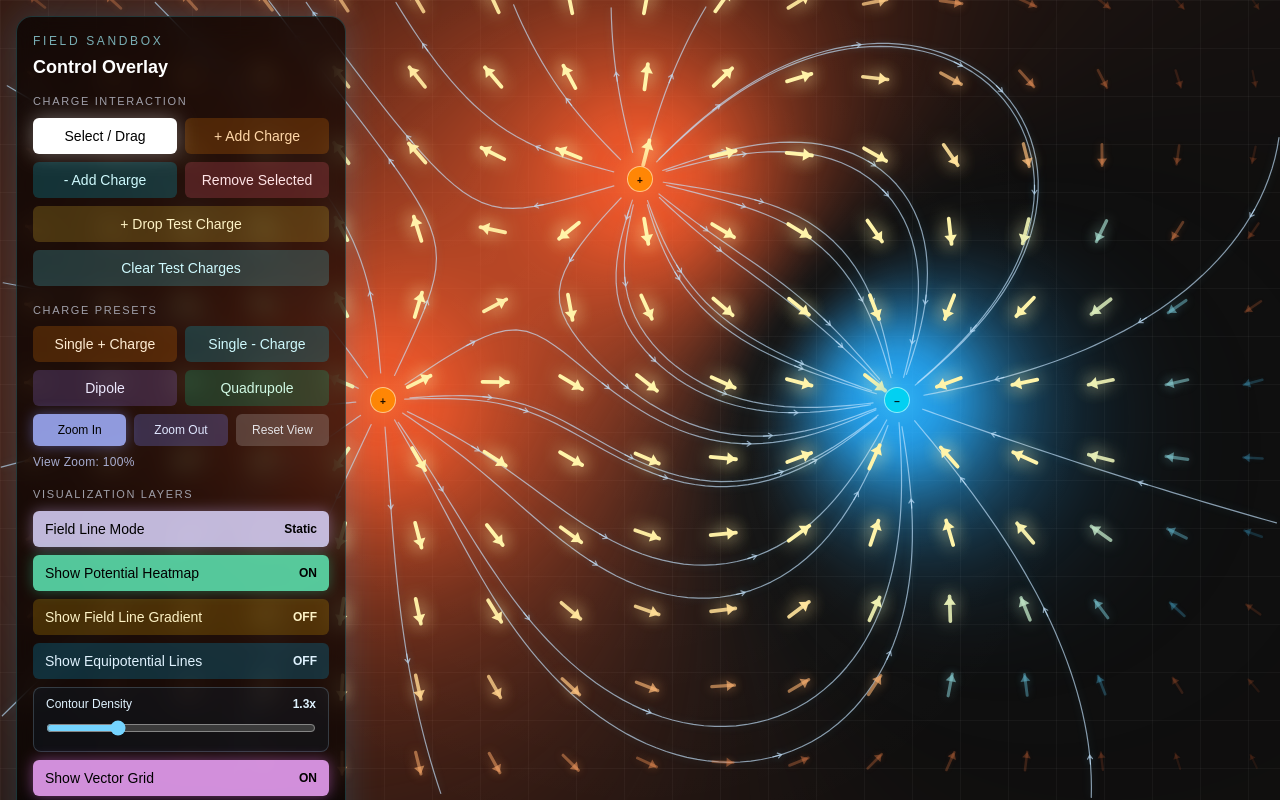
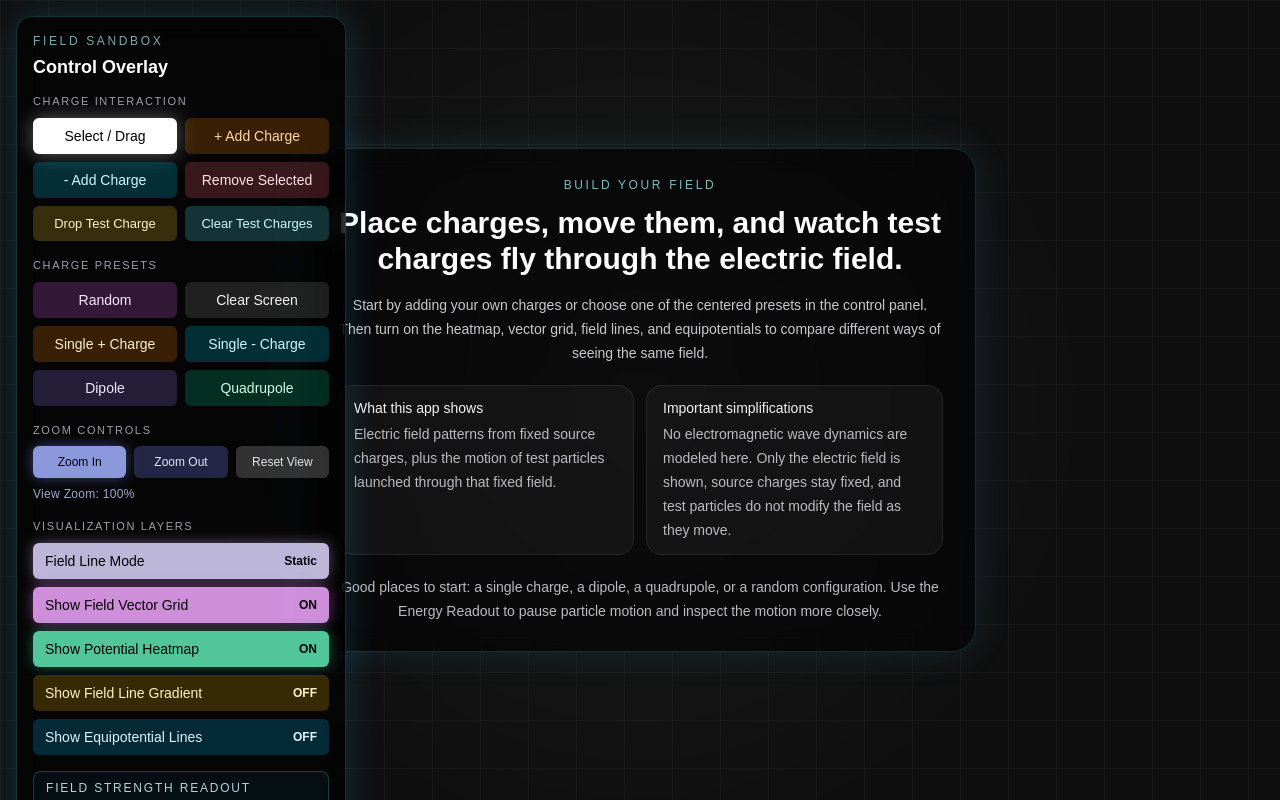
Before and after one commit to gowanuslobster/field-sandbox, a Next.js app: page /field-sandbox/ in a window 1280 px wide. Shown: the top 800 px of the page. Built offline with nearby package versions, Linux system fonts and the light colour scheme.

Commit message:
added start page with brief instructions. Made some layout changes

```diff
--- a/src/components/ElectricFieldSandbox.tsx
+++ b/src/components/ElectricFieldSandbox.tsx
@@ -43,12 +43,35 @@ const CHARGE_RADIUS_PX = 13;
 const MIN_ZOOM = 0.1;
 const MAX_ZOOM = 6.5;
 const SLINGSHOT_DRAG_TO_VELOCITY = 4.8;
+const INITIAL_CHARGES: Charge[] = [];
 
-const INITIAL_CHARGES: Charge[] = [
-  { id: "q1", position: { x: -0.72, y: 0 }, value: 1 },
-  { id: "q2", position: { x: 0.72, y: 0 }, value: -1 },
-  { id: "q3", position: { x: 0, y: 0.62 }, value: 1 },
-];
+function randomGaussian(): number {
+  const u1 = Math.max(Math.random(), 1e-8);
+  const u2 = Math.random();
+  return Math.sqrt(-2 * Math.log(u1)) * Math.cos(2 * Math.PI * u2);
+}
+
+function clamp(value: number, min: number, max: number): number {
+  return Math.min(max, Math.max(min, value));
+}
+
+function buildRandomPreset(): Charge[] {
+  const count = 3 + Math.floor(Math.random() * 3);
+  const charges: Charge[] = [];
+
+  for (let index = 0; index < count; index += 1) {
+    charges.push({
+      id: nextChargeId(),
+      position: {
+        x: clamp(randomGaussian() * 0.46, -1.15, 1.15),
+        y: clamp(randomGaussian() * 0.38, -0.82, 0.82),
+      },
+      value: Math.random() < 0.5 ? -1 : 1,
+    });
+  }
+
+  return charges;
+}
 
 function buildChargePreset(preset: ChargePresetKey): Charge[] {
   switch (preset) {
@@ -72,6 +95,8 @@ function buildChargePreset(preset: ChargePresetKey): Charge[] {
         { id: nextChargeId(), position: { x: -0.42, y: -0.42 }, value: -1 },
         { id: nextChargeId(), position: { x: 0.42, y: -0.42 }, value: 1 },
       ];
+    case "random":
+      return buildRandomPreset();
   }
 }
 
@@ -259,6 +284,13 @@ export function ElectricFieldSandbox() {
     setIsParticleMotionPaused(false);
     setInteractionMode("select");
   }, [clearSlingshot, setInteractionMode]);
+
+  const clearScreen = useCallback(() => {
+    clearTestParticles();
+    setCharges([]);
+    setSelectedChargeId(null);
+    resetView();
+  }, [clearTestParticles, resetView]);
 
   const applyChargePreset = useCallback((preset: ChargePresetKey) => {
     clearTestParticles();
@@ -513,6 +545,7 @@ export function ElectricFieldSandbox() {
         isParticleMotionPaused={isParticleMotionPaused}
         onInteractionModeChange={setInteractionMode}
         onChargePresetApply={applyChargePreset}
+        onClearScreen={clearScreen}
         onRemoveSelectedCharge={removeSelectedCharge}
         onClearTestCharges={clearTestParticles}
         onSelectedChargeValueChange={(nextValue) => {
@@ -563,6 +596,45 @@ export function ElectricFieldSandbox() {
           backgroundSize: "100% 100%, 48px 48px, 48px 48px",
         }}
       >
+        {charges.length === 0 ? (
+          <div className="pointer-events-none absolute inset-0 flex items-center justify-center px-8">
+            <div className="max-w-2xl rounded-3xl border border-cyan-200/15 bg-black/55 px-8 py-7 text-center shadow-[0_0_36px_rgba(56,189,248,0.12)] backdrop-blur-md">
+              <p className="text-xs font-medium uppercase tracking-[0.22em] text-cyan-200/75">
+                Build Your Field
+              </p>
+              <h2 className="mt-3 text-3xl font-semibold text-white">
+                Place charges, move them, and watch test charges fly through the electric field.
+              </h2>
+              <p className="mt-4 text-sm leading-6 text-zinc-200/88">
+                Start by adding your own charges or choose one of the centered presets in the
+                control panel. Then turn on the heatmap, vector grid, field lines, and
+                equipotentials to compare different ways of seeing the same field.
+              </p>
+              <div className="mt-5 grid gap-3 text-left text-sm text-zinc-300/88 md:grid-cols-2">
+                <div className="rounded-2xl border border-white/8 bg-white/4 px-4 py-3">
+                  <p className="font-medium text-zinc-100">What this app shows</p>
+                  <p className="mt-1 leading-6">
+                    Electric field patterns from fixed source charges, plus the motion of test
+                    particles launched through that fixed field.
+                  </p>
+                </div>
+                <div className="rounded-2xl border border-white/8 bg-white/4 px-4 py-3">
+                  <p className="font-medium text-zinc-100">Important simplifications</p>
+                  <p className="mt-1 leading-6">
+                    No electromagnetic wave dynamics are modeled here. Only the electric field is
+                    shown, source charges stay fixed, and test particles do not modify the field as
+                    they move.
+                  </p>
+                </div>
+              </div>
+              <p className="mt-5 text-sm leading-6 text-zinc-300/88">
+                Good places to start: a single charge, a dipole, a quadrupole, or a random
+                configuration. Use the Energy Readout to pause particle motion and inspect the
+                motion more closely.
+              </p>
+            </div>
+          </div>
+        ) : null}
         {/* Each visualization layer renders independently from the same source
             charges and camera bounds so students can mix overlays freely. */}
         <FieldHeatmap
--- a/src/components/FieldHeatmap.tsx
+++ b/src/components/FieldHeatmap.tsx
@@ -53,7 +53,7 @@ void main() {
   }
 
   float intensity = 1.0 - exp(-abs(potential) * uPotentialScale);
-  float alpha = pow(intensity, 0.8) * uOpacity;
+  float alpha = pow(intensity, 1.28) * uOpacity;
 
   vec3 positive = vec3(1.0, 0.36, 0.17);
   vec3 negative = vec3(0.15, 0.68, 1.0);
@@ -372,7 +372,7 @@ export function FieldHeatmap({
       context.uniform1i(uniforms.chargeCount, activeCharges.length);
       context.uniform3fv(uniforms.charges, chargeData);
       context.uniform1f(uniforms.softening, 0.04);
-      context.uniform1f(uniforms.potentialScale, 0.6);
+      context.uniform1f(uniforms.potentialScale, 0.34);
       context.uniform1f(uniforms.contourInterval, contourIntervalRef.current);
       context.uniform1f(uniforms.contourOpacity, contourOpacityRef.current);
       opacityCurrentRef.current +=
--- a/src/components/FieldSandboxControlPanel.tsx
+++ b/src/components/FieldSandboxControlPanel.tsx
@@ -15,7 +15,8 @@ export type ChargePresetKey =
   | "single_positive"
   | "single_negative"
   | "dipole"
-  | "quadrupole";
+  | "quadrupole"
+  | "random";
 
 type FieldSandboxControlPanelProps = {
   mode: InteractionMode;
@@ -34,6 +35,7 @@ type FieldSandboxControlPanelProps = {
   isParticleMotionPaused: boolean;
   onInteractionModeChange: (mode: InteractionMode) => void;
   onChargePresetApply: (preset: ChargePresetKey) => void;
+  onClearScreen: () => void;
   onRemoveSelectedCharge: () => void;
   onClearTestCharges: () => void;
   onSelectedChargeValueChange: (value: number) => void;
@@ -70,6 +72,7 @@ export function FieldSandboxControlPanel({
   isParticleMotionPaused,
   onInteractionModeChange,
   onChargePresetApply,
+  onClearScreen,
   onRemoveSelectedCharge,
   onClearTestCharges,
   onSelectedChargeValueChange,
@@ -140,18 +143,18 @@ export function FieldSandboxControlPanel({
         <button
           type="button"
           onClick={() => onInteractionModeChange("drop_test_charge")}
-          className={`col-span-2 rounded-md px-3 py-2 text-sm transition-all duration-200 ${
+          className={`rounded-md px-2 py-2 text-[13px] transition-all duration-200 ${
             mode === "drop_test_charge"
               ? "bg-amber-200 text-black shadow-[0_0_20px_rgba(255,226,153,0.42)]"
               : "bg-amber-300/20 text-amber-100 hover:bg-amber-300/35"
           }`}
         >
-          + Drop Test Charge
+          Drop Test Charge
         </button>
         <button
           type="button"
           onClick={onClearTestCharges}
-          className="col-span-2 rounded-md bg-cyan-300/20 px-3 py-2 text-sm text-cyan-100 transition-colors duration-200 hover:bg-cyan-300/35"
+          className="rounded-md bg-cyan-300/20 px-2 py-2 text-[13px] text-cyan-100 transition-colors duration-200 hover:bg-cyan-300/35"
         >
           Clear Test Charges
         </button>
@@ -161,6 +164,20 @@ export function FieldSandboxControlPanel({
         Charge Presets
       </p>
       <div className="mt-2 grid grid-cols-2 gap-2">
+        <button
+          type="button"
+          onClick={() => onChargePresetApply("random")}
+          className="rounded-md bg-fuchsia-400/20 px-3 py-2 text-sm text-fuchsia-100 transition-colors duration-200 hover:bg-fuchsia-400/35"
+        >
+          Random
+        </button>
+        <button
+          type="button"
+          onClick={onClearScreen}
+          className="rounded-md bg-zinc-200/12 px-3 py-2 text-sm text-zinc-100 transition-colors duration-200 hover:bg-zinc-200/22"
+        >
+          Clear Screen
+        </button>
         <button
           type="button"
           onClick={() => onChargePresetApply("single_positive")}
@@ -217,6 +234,9 @@ export function FieldSandboxControlPanel({
         </div>
       ) : null}
 
+      <p className="mt-4 text-[11px] font-medium uppercase tracking-[0.15em] text-zinc-400">
+        Zoom Controls
+      </p>
       <div className="mt-2 grid grid-cols-3 gap-2">
         <button
           type="button"
@@ -272,6 +292,18 @@ export function FieldSandboxControlPanel({
         </button>
         <button
           type="button"
+          onClick={onShowVectorGridChange}
+          className={`flex w-full items-center justify-between rounded-md px-3 py-2 text-sm transition-all duration-200 ${
+            showVectorGrid
+              ? "bg-fuchsia-300/85 text-black shadow-[0_0_14px_rgba(232,121,249,0.45)]"
+              : "bg-fuchsia-400/20 text-fuchsia-100 hover:bg-fuchsia-400/35"
+          }`}
+        >
+          <span>Show Field Vector Grid</span>
+          <span className="text-xs font-semibold">{showVectorGrid ? "ON" : "OFF"}</span>
+        </button>
+        <button
+          type="button"
           onClick={onShowHeatmapChange}
           className={`flex w-full items-center justify-between rounded-md px-3 py-2 text-sm transition-all duration-200 ${
             showHeatmap
@@ -310,6 +342,7 @@ export function FieldSandboxControlPanel({
             {showEquipotentialLines ? "ON" : "OFF"}
           </span>
         </button>
+        {showEquipotentialLines ? (
           <div className="rounded-lg border border-sky-200/20 bg-sky-950/20 px-3 py-2">
             <div className="flex items-center justify-between text-xs text-sky-100">
               <span>Contour Density</span>
@@ -328,18 +361,7 @@ export function FieldSandboxControlPanel({
               aria-label="Contour Density slider"
             />
           </div>
-        <button
-          type="button"
-          onClick={onShowVectorGridChange}
-          className={`flex w-full items-center justify-between rounded-md px-3 py-2 text-sm transition-all duration-200 ${
-            showVectorGrid
-              ? "bg-fuchsia-300/85 text-black shadow-[0_0_14px_rgba(232,121,249,0.45)]"
-              : "bg-fuchsia-400/20 text-fuchsia-100 hover:bg-fuchsia-400/35"
-          }`}
-        >
-          <span>Show Vector Grid</span>
-          <span className="text-xs font-semibold">{showVectorGrid ? "ON" : "OFF"}</span>
-        </button>
+        ) : null}
       </div>
 
       <div className="mt-4 rounded-lg border border-cyan-200/20 bg-cyan-950/20 px-3 py-2 text-xs">
```
Lines whose indentation alone changed are shown as unchanged.
